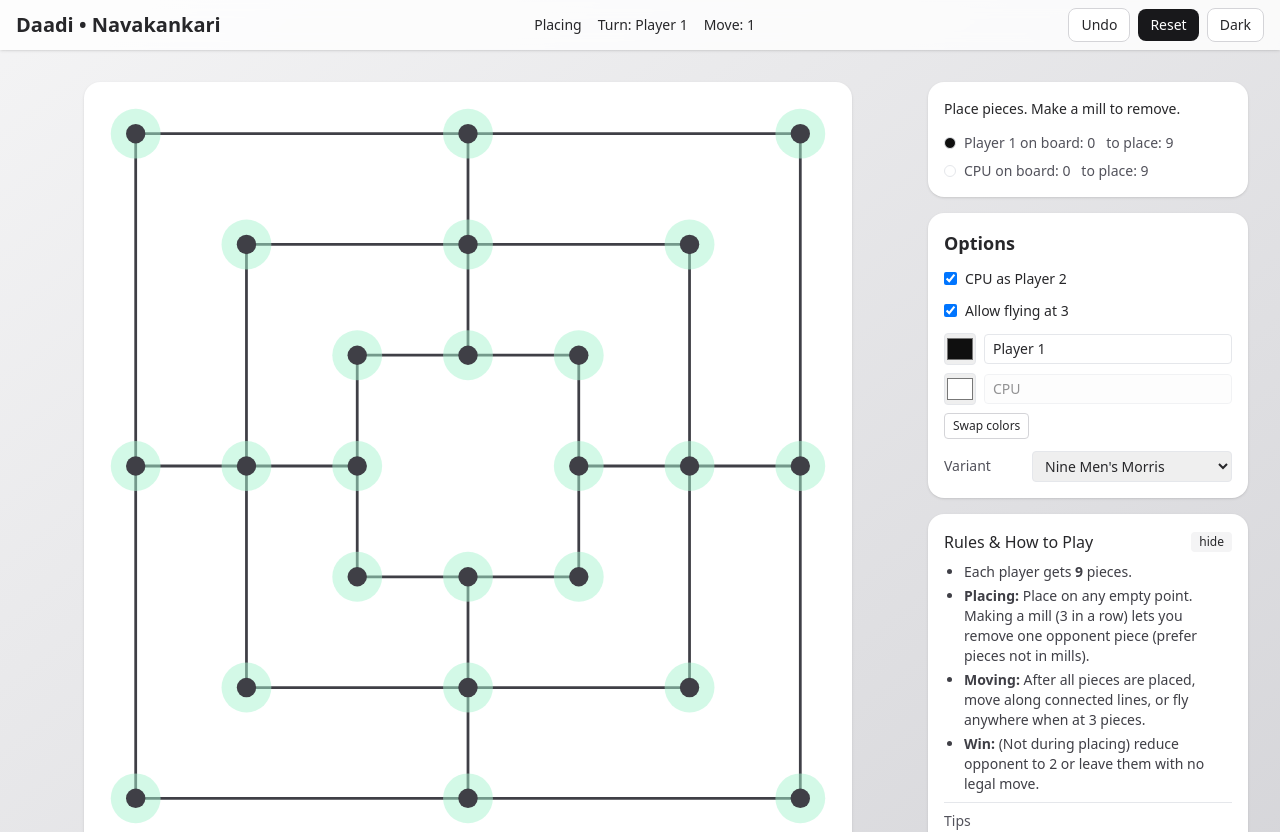
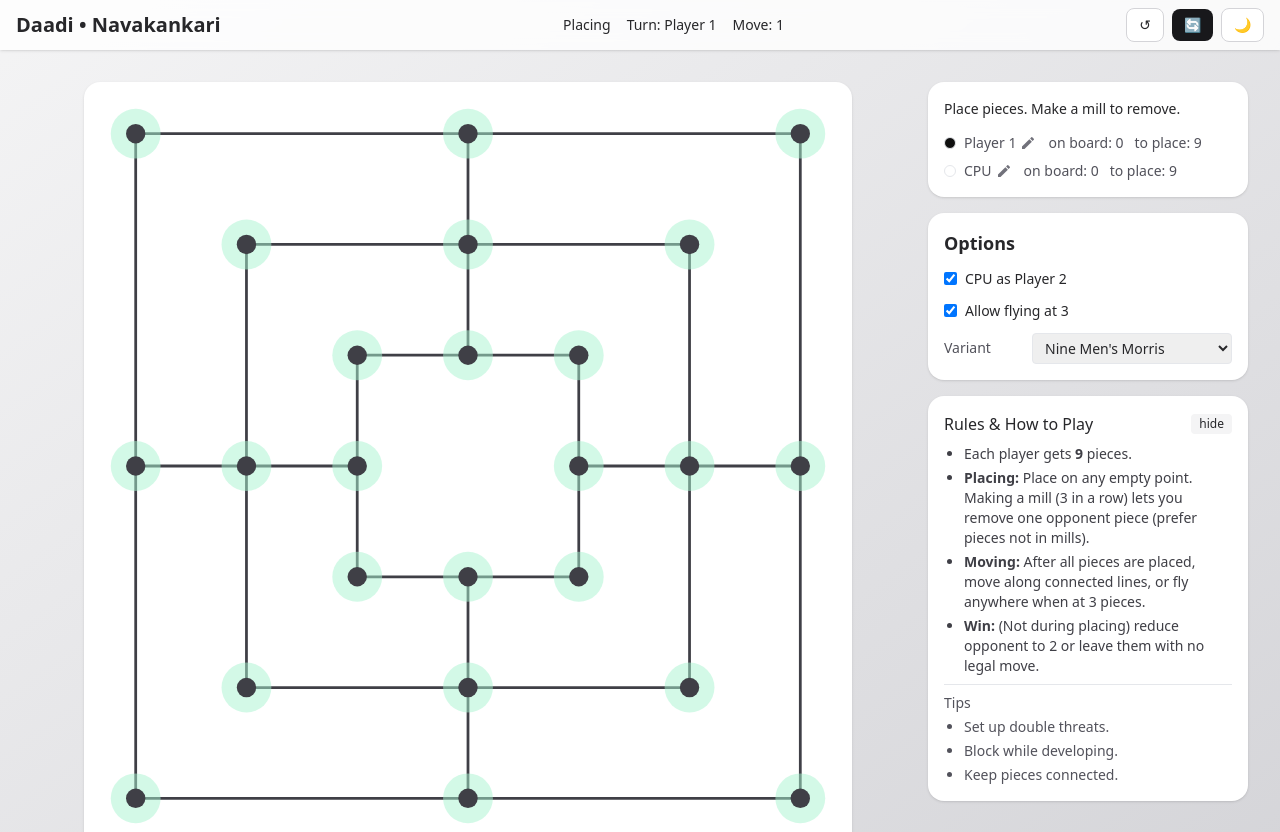
Before and after one commit to lazyville/lazyspa, a React (Vite) app in the folder apps/: page / in a window 1280 px wide. Shown: the top 832 px of the page. Built offline with nearby package versions, Linux system fonts and the light colour scheme; the HTML template or start-up script is replaced by a standard one.

Commit message:
feat: add inline player profile editor (#16)

```diff
--- a/apps/src/daadi/Gameplay.tsx
+++ b/apps/src/daadi/Gameplay.tsx
@@ -2,6 +2,13 @@
 import React, { useEffect, useMemo, useRef, useState } from "react";
 import { VARIANTS, K, P, Phase } from "./variants";
 import { inMill, collectMill, removables, canPlace, enterMoving, winnerAfterRemoval, destinationsFor, checkWin } from "./rules";
+
+const PencilIcon = (props: React.SVGProps<SVGSVGElement>) => (
+  <svg viewBox="0 0 24 24" fill="currentColor" {...props}>
+    <path d="M3 17.25V21h3.75L17.81 9.94l-3.75-3.75L3 17.25z" />
+    <path d="M20.71 7.04a1 1 0 0 0 0-1.41l-2.34-2.34a1 1 0 0 0-1.41 0l-1.83 1.83 3.75 3.75 1.83-1.83z" />
+  </svg>
+);
 
 const nt=(t:P)=>t===1?-1:1;
 
@@ -66,6 +73,7 @@ export default function Gameplay(){
   const [p1Color,setP1Color]=useState("#0f0f0f");
   const [p2Color,setP2Color]=useState("#ffffff");
   const [dark,setDark]=useState(false);
+  const [editing,setEditing]=useState<P|null>(null);
   useEffect(()=>{const s=localStorage.getItem('theme');if(s==='dark')setDark(true);},[]);
   useEffect(()=>{document.documentElement.classList.toggle('dark',dark);localStorage.setItem('theme',dark?'dark':'light');},[dark]);
   type Snap={board:number[];turn:P;phase:Phase;toPlace:{p1:number;p2:number};sel:number|null;mustRem:P|null;flying:boolean;last:{from:number|null;to:number|null}|null;msg:string;ply:number};
@@ -160,9 +168,9 @@ export default function Gameplay(){
           <span>Move: {ply}</span>
         </div>
         <div className="flex items-center gap-2">
-          <button onClick={undo} className="text-sm px-3 py-1.5 rounded-lg border border-zinc-300 bg-white hover:bg-zinc-100 dark:bg-zinc-700 dark:border-zinc-600 dark:hover:bg-zinc-600">Undo</button>
-          <button onClick={()=>reset(true)} className="text-sm px-3 py-1.5 rounded-lg bg-zinc-900 text-white hover:bg-zinc-800 dark:bg-zinc-100 dark:text-zinc-900 dark:hover:bg-zinc-200">Reset</button>
-          <button onClick={()=>setDark(d=>!d)} className="text-sm px-3 py-1.5 rounded-lg border border-zinc-300 bg-white hover:bg-zinc-100 dark:bg-zinc-700 dark:border-zinc-600 dark:hover:bg-zinc-600">{dark?"Light":"Dark"}</button>
+          <button onClick={undo} title="Undo" className="text-sm px-3 py-1.5 rounded-lg border border-zinc-300 bg-white hover:bg-zinc-100 dark:bg-zinc-700 dark:border-zinc-600 dark:hover:bg-zinc-600">↺</button>
+          <button onClick={()=>reset(true)} title="Reset" className="text-sm px-3 py-1.5 rounded-lg bg-zinc-900 text-white hover:bg-zinc-800 dark:bg-zinc-100 dark:text-zinc-900 dark:hover:bg-zinc-200">🔄</button>
+          <button onClick={()=>setDark(d=>!d)} title="Toggle theme" className="text-sm px-3 py-1.5 rounded-lg border border-zinc-300 bg-white hover:bg-zinc-100 dark:bg-zinc-700 dark:border-zinc-600 dark:hover:bg-zinc-600">{dark?"🌞":"🌙"}</button>
         </div>
       </header>
 
@@ -187,8 +195,26 @@ export default function Gameplay(){
           <div className="bg-white dark:bg-zinc-800 rounded-2xl shadow p-4">
             <p className="text-sm leading-relaxed">{msg}</p>
             <div className="mt-3 flex flex-col gap-2 text-sm text-zinc-600 dark:text-zinc-400">
-              <div className="flex items-center gap-2"><span className="w-3 h-3 rounded-full border" style={{background:p1Color}}></span>{p1Name} on board: {counts.p1} &nbsp; to place: {toPlace.p1}</div>
-              <div className="flex items-center gap-2"><span className="w-3 h-3 rounded-full border" style={{background:p2Color}}></span>{p2Name} on board: {counts.p2} &nbsp; to place: {toPlace.p2}</div>
+              <div className="flex items-center gap-2">
+                <span className="w-3 h-3 rounded-full border" style={{background:p1Color}}></span>
+                <span className="flex items-center gap-1">
+                  {p1Name}
+                  <button onClick={()=>setEditing(1)} title="Edit" className="text-zinc-500 hover:text-zinc-700 dark:hover:text-zinc-300">
+                    <PencilIcon className="w-4 h-4"/>
+                  </button>
+                </span>
+                <span className="ml-1">on board: {counts.p1} &nbsp; to place: {toPlace.p1}</span>
+              </div>
+              <div className="flex items-center gap-2">
+                <span className="w-3 h-3 rounded-full border" style={{background:p2Color}}></span>
+                <span className="flex items-center gap-1">
+                  {p2Name}
+                  <button onClick={()=>setEditing(-1)} title="Edit" className="text-zinc-500 hover:text-zinc-700 dark:hover:text-zinc-300">
+                    <PencilIcon className="w-4 h-4"/>
+                  </button>
+                </span>
+                <span className="ml-1">on board: {counts.p2} &nbsp; to place: {toPlace.p2}</span>
+              </div>
             </div>
           </div>
 
@@ -197,17 +223,6 @@ export default function Gameplay(){
             <div className="mt-3 text-sm space-y-3">
               <label className="flex items-center gap-2 select-none"><input type="checkbox" checked={cpu} onChange={e=>{setCPU(e.target.checked); if(e.target.checked) setP2Name('CPU'); else if(p2Name==='CPU') setP2Name('Player 2');}}/><span>CPU as Player 2</span></label>
               {vk==='nine'&&<label className="flex items-center gap-2 select-none"><input type="checkbox" checked={flying} onChange={e=>setFlying(e.target.checked)}/><span>Allow flying at 3</span></label>}
-              <div className="space-y-2">
-                <div className="flex items-center gap-2">
-                  <input type="color" value={p1Color} onChange={e=>setP1Color(e.target.value)} className="h-8 w-8 p-0 border rounded"/>
-                  <input type="text" value={p1Name} onChange={e=>setP1Name(e.target.value)} className="flex-1 border rounded px-2 py-1"/>
-                </div>
-                <div className="flex items-center gap-2">
-                  <input type="color" value={p2Color} onChange={e=>setP2Color(e.target.value)} className="h-8 w-8 p-0 border rounded"/>
-                  <input type="text" value={p2Name} onChange={e=>setP2Name(e.target.value)} disabled={cpu} className="flex-1 border rounded px-2 py-1 disabled:opacity-50"/>
-                </div>
-                <button onClick={()=>{setP1Color(p2Color);setP2Color(p1Color);}} className="text-xs px-2 py-1 rounded border border-zinc-300 hover:bg-zinc-100 dark:border-zinc-600 dark:hover:bg-zinc-700">Swap colors</button>
-              </div>
               {dbg && (<label className="flex items-center gap-2 select-none"><input type="checkbox" checked={dbg} onChange={e=>setDbg(e.target.checked)}/><span>Test / Debug mode</span></label>)}
               {dbg&&<div className="ml-5 space-y-2">
                 <div className="flex items-center gap-3"><span className="text-zinc-600 dark:text-zinc-400">Place as:</span><label className="flex items-center gap-1"><input type="radio" name="dbgActor" checked={dbgActor===1} onChange={()=>setDbgActor(1)}/><span>Player 1</span></label><label className="flex items-center gap-1"><input type="radio" name="dbgActor" checked={dbgActor===-1} onChange={()=>setDbgActor(-1)}/><span>Player 2</span></label></div>
@@ -245,6 +260,22 @@ export default function Gameplay(){
 
       <footer className="mt-6 text-xs text-center text-zinc-500 dark:text-zinc-400">Built with ❤️ – Daadi (Navakankari) & Chinna Daadi</footer>
 
+      {editing!==null && (
+        <div className="fixed inset-0 bg-black/30 dark:bg-black/60 flex items-center justify-center p-4 z-40">
+          <div className="bg-white dark:bg-zinc-800 rounded-2xl shadow p-4 w-full max-w-xs">
+            <div className="space-y-3 text-sm">
+              <div className="flex items-center gap-2">
+                <input type="color" value={editing===1?p1Color:p2Color} onChange={e=>editing===1?setP1Color(e.target.value):setP2Color(e.target.value)} className="h-8 w-8 p-0 border rounded"/>
+                <input type="text" value={editing===1?p1Name:p2Name} onChange={e=>editing===1?setP1Name(e.target.value):setP2Name(e.target.value)} disabled={editing===-1 && cpu} className="flex-1 border rounded px-2 py-1 disabled:opacity-50"/>
+              </div>
+              <div className="flex justify-end">
+                <button onClick={()=>setEditing(null)} className="text-xs px-2 py-1 rounded border border-zinc-300 hover:bg-zinc-100 dark:border-zinc-600 dark:hover:bg-zinc-700">Done</button>
+              </div>
+            </div>
+          </div>
+        </div>
+      )}
+
       {winner!==0&&(<div className="fixed inset-0 bg-black/30 dark:bg-black/60 flex items-center justify-center p-4 z-50"><div className="bg-white dark:bg-zinc-800 rounded-2xl shadow-xl p-6 w-full max-w-sm text-center relative overflow-hidden">
         <style>{`@keyframes blink{0%,80%,100%{opacity:.25}40%{opacity:1}}@keyframes dash{from{stroke-dashoffset:140}to{stroke-dashoffset:0}}`}</style>
         <div className="flex items-center justify-center mb-3"><svg width="180" height="40" viewBox="0 0 180 40">{(()=>{const isP1=winner===1;const d=colorOf(isP1?1:-1);const common:any={r:6};return(<g><circle cx="20" cy="20" {...common} fill={d} stroke="#0f0f0f" style={{animation:"blink 1.2s infinite" as any}}/><circle cx="90" cy="20" {...common} fill={d} stroke="#0f0f0f" style={{animation:"blink 1.2s .2s infinite" as any}}/><circle cx="160" cy="20" {...common} fill={d} stroke="#0f0f0f" style={{animation:"blink 1.2s .4s infinite" as any}}/><line x1="26" y1="20" x2="84" y2="20" stroke={d} strokeWidth="3" strokeDasharray="140" strokeDashoffset="140" style={{animation:"dash 1.2s ease forwards" as any}}/><line x1="96" y1="20" x2="154" y2="20" stroke={d} strokeWidth="3" strokeDasharray="140" strokeDashoffset="140" style={{animation:"dash 1.2s .2s ease forwards" as any}}/></g>)})()}</svg></div>
```
